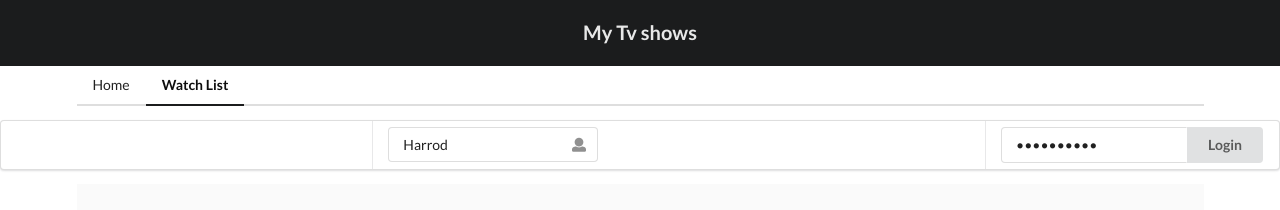
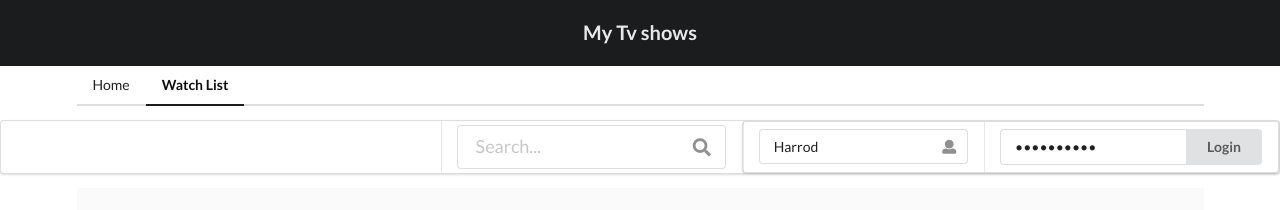
Before and after one commit to JarrodKane/MovieDB, a React (Create React App) app: page /watch_list in a window 1280 px wide. Shown: the top 210 px of the page. Built offline with nearby package versions, Linux system fonts and the light colour scheme.

Commit message:
Added in a search bar css

```diff
--- a/src/components/SearchBar.js
+++ b/src/components/SearchBar.js
@@ -11,7 +11,14 @@ const SearchBar = props => {
     onSearchChange
   } = props;
   return (
-    <form className="Username ui  menu" onSubmit={submitLogin}>
+    <div className="ui menu">
+      <div className="right item ">
+        <div className="ui big  icon  input">
+          <input type="text" placeholder="Search..." />
+          <i aria-hidden="true" className="search icon"></i>
+        </div>
+      </div>
+      <div className="Username ui  menu">
         <div className="right item">
           <div className="ui icon  input icon">
             <input
@@ -25,7 +32,6 @@ const SearchBar = props => {
             <i aria-hidden="true" className="user icon"></i>
           </div>
         </div>
-
         <div className="right item">
           <div className="ui action input">
             <input
@@ -36,10 +42,13 @@ const SearchBar = props => {
               value={pw}
               onChange={onPWChange}
             />
-          <button className="ui button">Login</button>
+            <button className="ui button" onClick={submitLogin}>
+              Login
+            </button>
           </div>
         </div>
-    </form>
+      </div>
+    </div>
   );
 };
 
--- a/src/containers/Home.js
+++ b/src/containers/Home.js
@@ -159,6 +159,7 @@ class Home extends React.Component {
       onSearchChange,
       un,
       pw,
+      search,
       isSignedIn,
       TVshows,
       watchList
@@ -204,11 +205,11 @@ class Home extends React.Component {
         <SearchBar
           un={un}
           pw={pw}
-          search=""
+          search={search}
           submitLogin={this.handleAuthenticate}
           onUNChange={onUNChange}
           onPWChange={onPWChange}
-          onSearchChange=""
+          onSearchChange={onSearchChange}
         />
 
         <div className="ui container">
```
Lines whose indentation alone changed are shown as unchanged.
